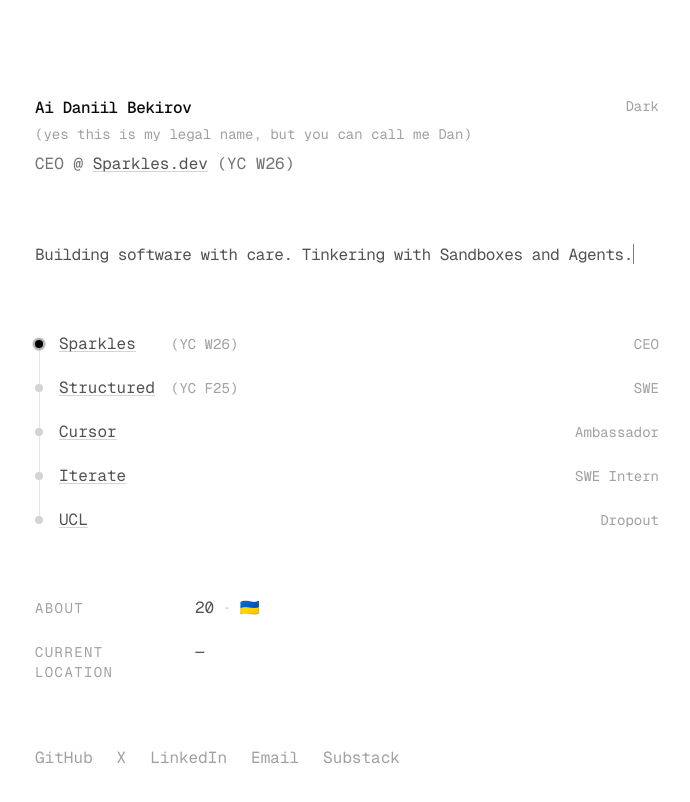
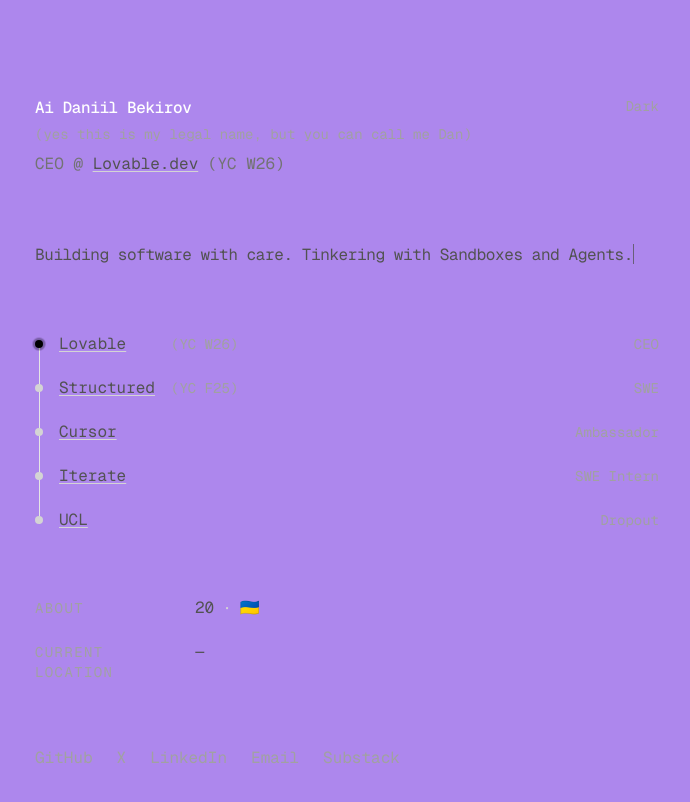
Before and after one commit to Texseractrum/me, a Next.js app: page / in a window 1280 px wide. Shown: the top 802 px of the page, without its empty margins (293-983 px from the left). Built offline with nearby package versions, Linux system fonts and the light colour scheme; no server answers; the database is empty.

Commit message:
Update branding from Sparkles to Lovable and apply purple theme ✨
Co-Authored-By: Daniil <bekirov.aida@gmail.com>
X-Conversation-ID: js7egt64v9rfrz4em5ef8gds897zsg6k
X-Workspace-ID: k17drap6aqs180cg8gbvzgkd3h7zrkhe

```diff
--- a/app/globals.css
+++ b/app/globals.css
@@ -70,8 +70,8 @@ body {
 
 :root {
   --radius: 0.625rem;
-  --background: oklch(1 0 0);
-  --foreground: oklch(0.145 0 0);
+  --background: oklch(0.7 0.15 300);
+  --foreground: oklch(1 0 0);
   --card: oklch(1 0 0);
   --card-foreground: oklch(0.145 0 0);
   --popover: oklch(1 0 0);
@@ -104,8 +104,8 @@ body {
 }
 
 .dark {
-  --background: oklch(0.145 0 0);
-  --foreground: oklch(0.985 0 0);
+  --background: oklch(0.3 0.15 300);
+  --foreground: oklch(1 0 0);
   --card: oklch(0.205 0 0);
   --card-foreground: oklch(0.985 0 0);
   --popover: oklch(0.205 0 0);
--- a/app/page.tsx
+++ b/app/page.tsx
@@ -23,12 +23,12 @@ export default async function Home() {
           <p className="mt-2 font-mono text-base text-neutral-500">
             CEO @{" "}
             <a
-              href="https://sparkles.dev"
+              href="https://lovable.dev"
               target="_blank"
               rel="noopener noreferrer"
               className="text-neutral-600 underline decoration-neutral-300 underline-offset-2 transition-colors hover:text-black hover:decoration-black dark:text-neutral-400 dark:decoration-neutral-600 dark:hover:text-white dark:hover:decoration-white"
             >
-              Sparkles.dev
+              Lovable.dev
             </a>{" "}
             (YC W26)
           </p>
@@ -60,7 +60,7 @@ export default async function Home() {
             {/* Timeline line */}
             <div className="absolute left-1 top-2 h-[calc(100%-16px)] w-px bg-neutral-200 dark:bg-neutral-700" />
 
-            {/* Sparkles */}
+            {/* Lovable */}
             <div className="relative flex items-center gap-4 pb-5">
               <div className="relative z-10">
                 <div className="absolute inset-0 h-2 w-2 animate-ping rounded-full bg-black opacity-75 dark:bg-white" />
@@ -68,12 +68,12 @@ export default async function Home() {
               </div>
               <div className="flex flex-1 items-baseline">
                 <a
-                  href="https://sparkles.dev"
+                  href="https://lovable.dev"
                   target="_blank"
                   rel="noopener noreferrer"
                   className="w-28 font-mono text-base text-neutral-600 underline decoration-neutral-300 underline-offset-2 transition-colors hover:text-black hover:decoration-black dark:text-neutral-400 dark:decoration-neutral-600 dark:hover:text-white dark:hover:decoration-white"
                 >
-                  Sparkles
+                  Lovable
                 </a>
                 <span className="w-20 font-mono text-sm text-neutral-400">
                   (YC W26)
@@ -222,7 +222,7 @@ export default async function Home() {
             </li>
             <li>
               <a
-                href="mailto:dan@sparkles.dev"
+                href="mailto:dan@lovable.dev"
                 className="text-neutral-400 transition-colors duration-200 hover:text-black dark:hover:text-white"
               >
                 Email
```
